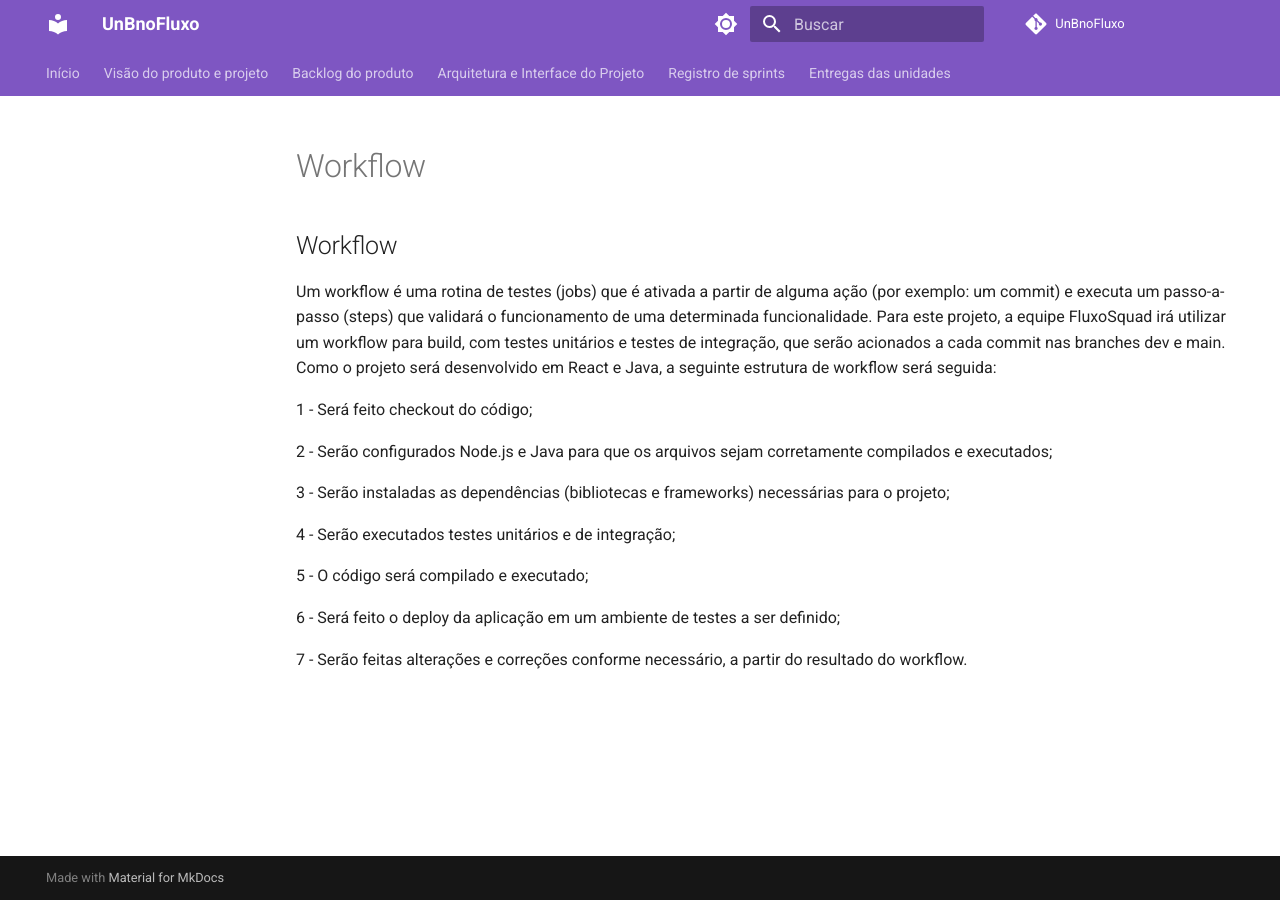
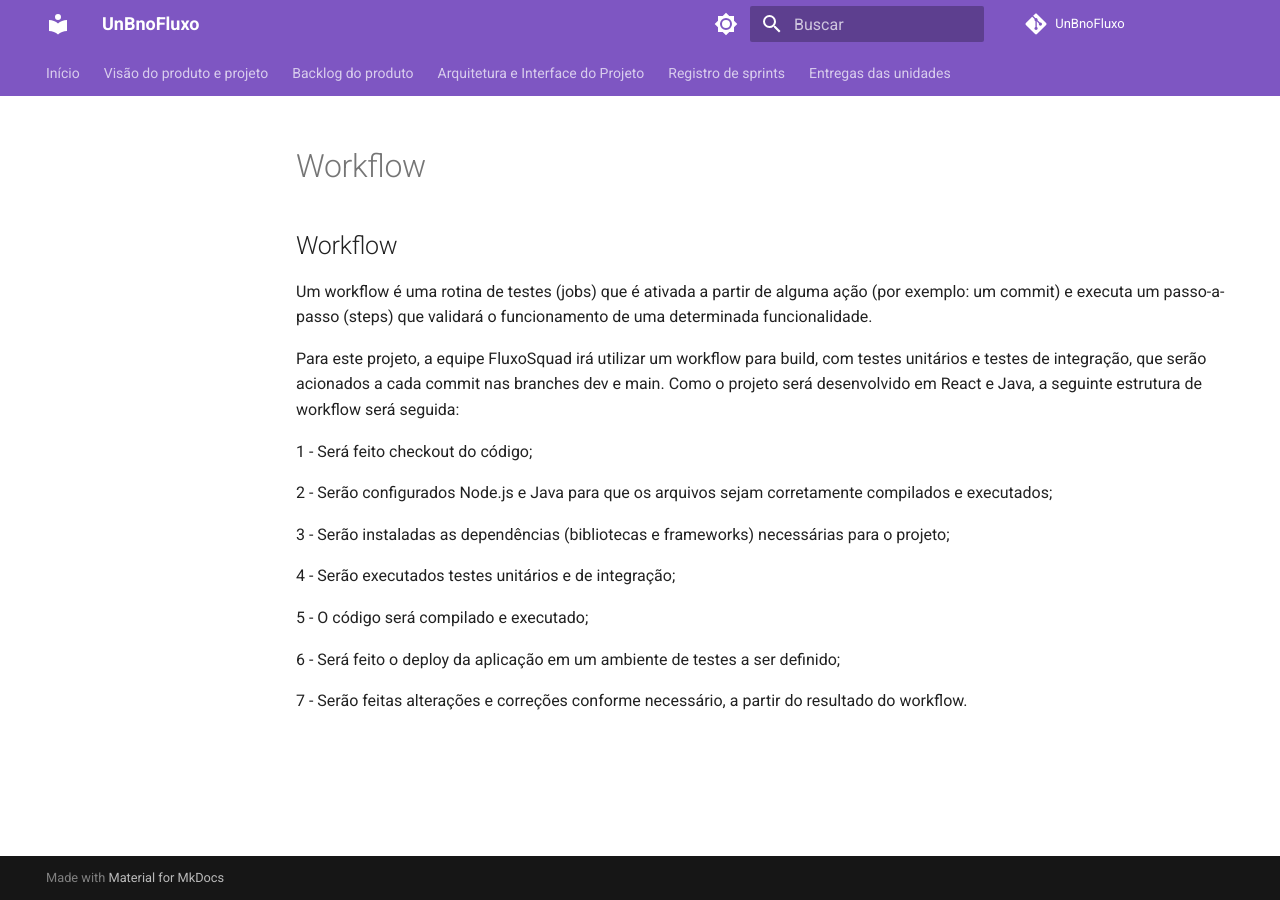
Before and after one commit to mdsreq-fga-unb/2023.1-UnBnoFluxo, an MkDocs documentation site: the page built from docs/Workflow.md, in a window 1280 px wide. Built offline with MkDocs 1.6.1 and Material for MkDocs 9.7.7, drawn with Linux system fonts in a browser that asks for light colours; comment, search, counter and statistics services are not loaded.

```diff
--- a/docs/Workflow.md
+++ b/docs/Workflow.md
@@ -1,17 +1,19 @@
 ## Workflow
   Um workflow é uma rotina de testes (jobs) que é ativada a partir de alguma ação (por exemplo: um commit) e executa um passo-a-passo (steps) que validará o funcionamento de uma determinada funcionalidade.
-  Para este projeto, a equipe FluxoSquad irá utilizar um workflow para build, com testes unitários e testes de integração, que serão acionados a cada commit nas branches dev e main. Como o projeto será desenvolvido em React e Java, a seguinte estrutura de workflow será seguida:
 
-1 - Será feito checkout do código;
+  Para este projeto, a equipe FluxoSquad irá utilizar um workflow para build, com testes unitários e testes de integração, que serão acionados a cada commit nas branches dev e main.
+  Como o projeto será desenvolvido em React e Java, a seguinte estrutura de workflow será seguida:
 
-2 - Serão configurados Node.js e Java para que os arquivos sejam corretamente compilados e executados;
+  1 - Será feito checkout do código;
 
-3 - Serão instaladas as dependências (bibliotecas e frameworks) necessárias para o projeto;
+  2 - Serão configurados Node.js e Java para que os arquivos sejam corretamente compilados e executados;
 
-4 - Serão executados testes unitários e de integração;
+  3 - Serão instaladas as dependências (bibliotecas e frameworks) necessárias para o projeto;
 
-5 - O código será compilado e executado;
+  4 - Serão executados testes unitários e de integração;
 
-6 - Será feito o deploy da aplicação em um ambiente de testes a ser definido;
+  5 - O código será compilado e executado;
 
-7 - Serão feitas alterações e correções conforme necessário, a partir do resultado do workflow.
+  6 - Será feito o deploy da aplicação em um ambiente de testes a ser definido;
+
+  7 - Serão feitas alterações e correções conforme necessário, a partir do resultado do workflow.
```
